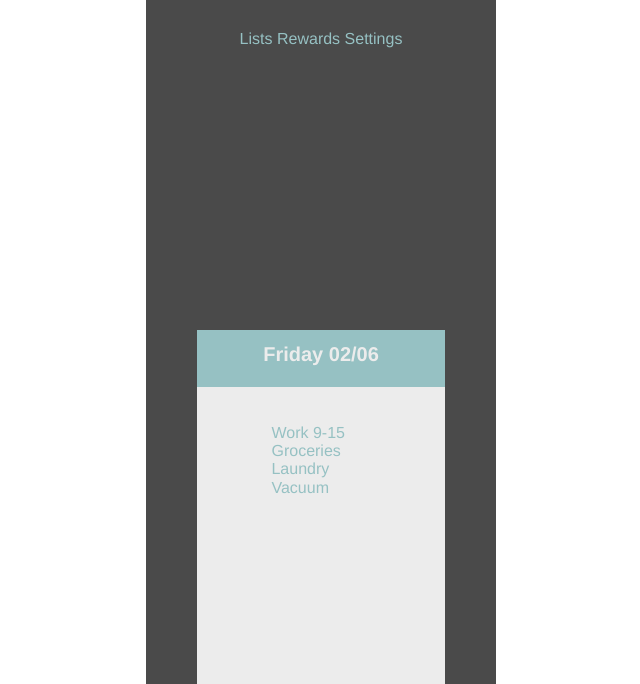
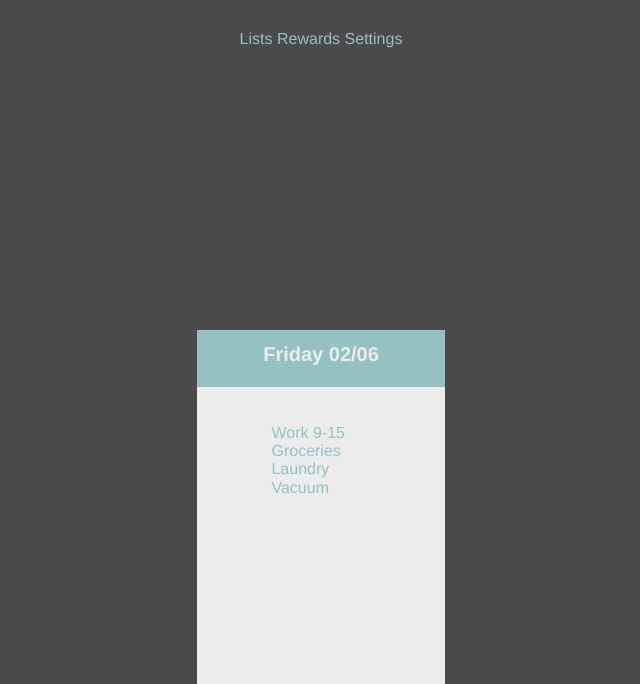
Before and after one commit to martemettenes/Lifetrack, a plain HTML site: page index.html in a window 1280 px wide. Shown: the part 116-800 px from the top of the page, without its empty margins (319-959 px from the left). Drawn offline with Linux system fonts and the light colour scheme; a web font is replaced by a local one.

Commit message:
Background color
Changed background color to body

```diff
--- a/css/style.css
+++ b/css/style.css
@@ -13,6 +13,7 @@ body {
     flex-wrap: wrap;
     font-family: ABeeZee, helvetica, sans serif;
     color: rgb(150, 193, 195);
+    background-color: rgb(74, 74, 74);
 }
 
 #content {
@@ -34,8 +35,9 @@ body {
     height: 50%;
     bottom: 0;
     margin: 0 auto;
-    background-color:rgb(236, 236, 236);
+    background-color: rgb(236, 236, 236);
 }
+
 .square {
     width: 100%;
     height: 50%;
@@ -49,12 +51,9 @@ body {
     margin: 0 auto;
 }
 
-
-
 .inline {
     display: inline-block;
 }
-
 
 
 /*----------
@@ -68,7 +67,6 @@ h2 {
     text-align: center;
 }
 
-
 h3 {
     font-size: 20px;
     text-align: center;
@@ -77,6 +75,7 @@ h3 {
     padding-top: 5%;
     color: rgb(236, 236, 236);
 }
+
 
 /*---
 
```
